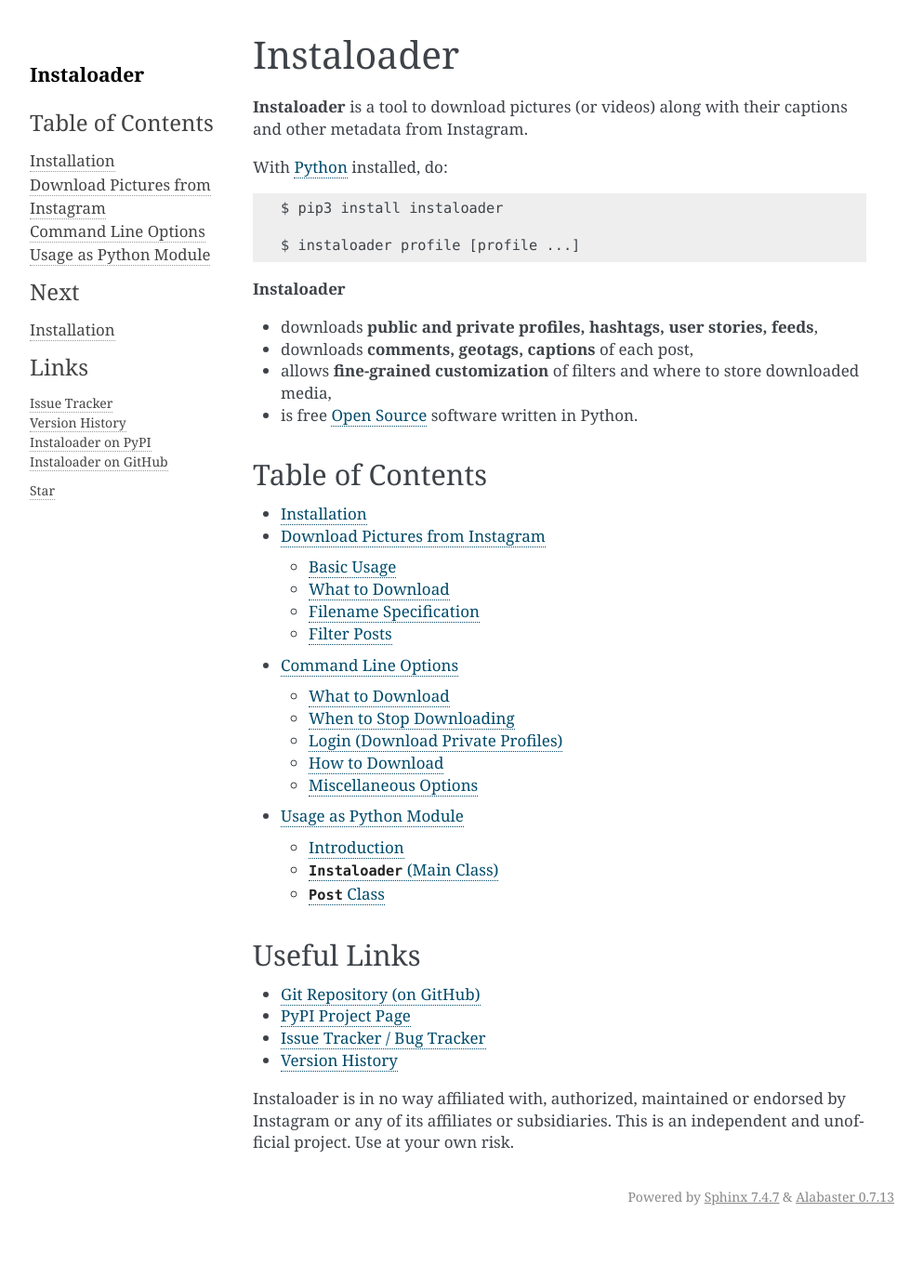
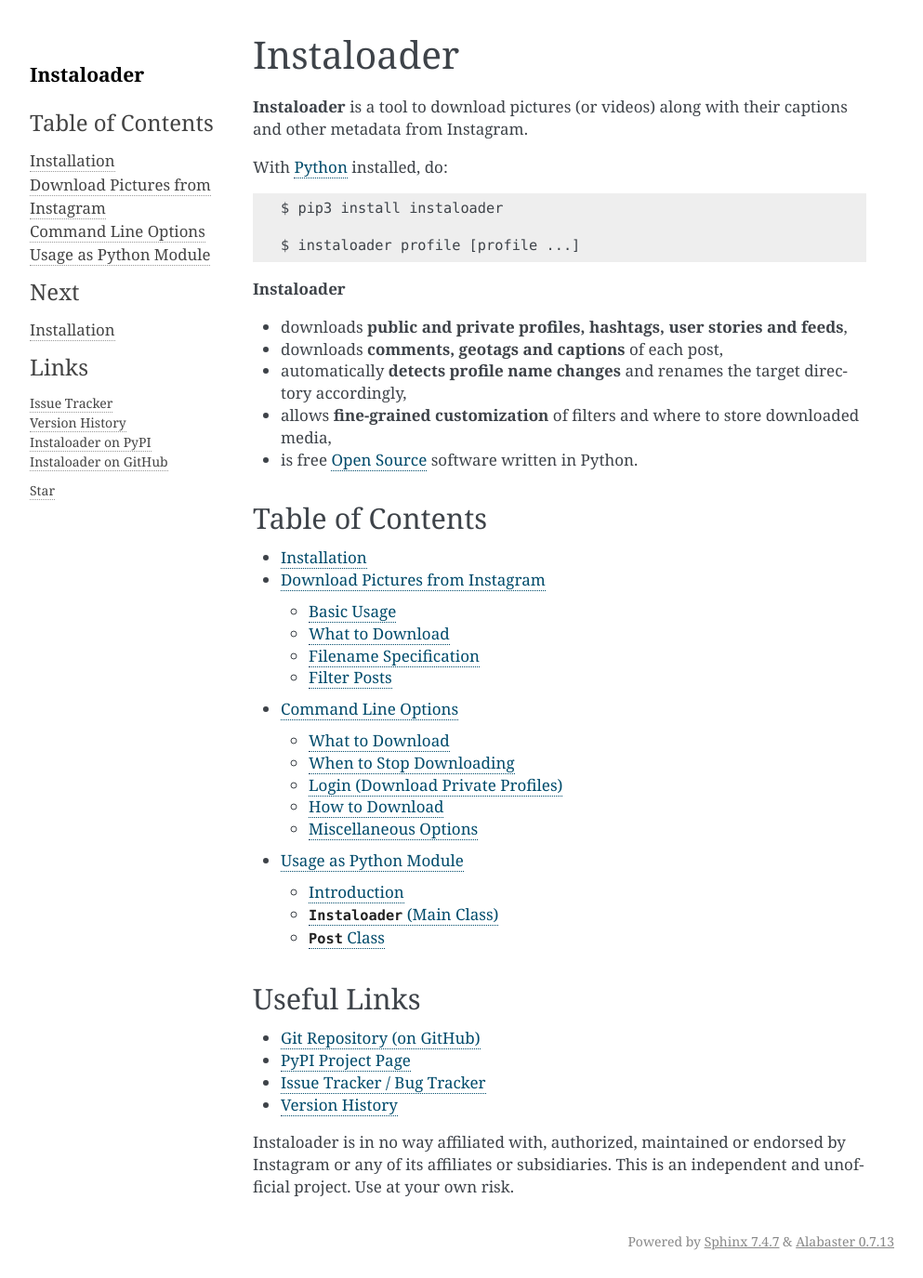
Before and after one commit to instaloader/instaloader, a Sphinx documentation site: the page built from docs/index.rst, in a window 1280 px wide. Shown: the whole page at 93% size, without its empty margins (148-1141 px from the left). Built offline with Sphinx 7.4.7, drawn with Linux system fonts in a browser that asks for light colours; before the commit the page ends 1327 px from its top, so only the background shows below that.

Commit message:
Minor doc-related improvements

```diff
--- a/README.rst
+++ b/README.rst
@@ -343,7 +341,7 @@ get the current username of a profile, given this unique ID
 .. as-module-intro-end
 
 Refer to the
-`Instaloader Documentation <https://instaloader.readthedocs.io/>`__ for
+`Instaloader Documentation <https://instaloader.readthedocs.io/as-module.html>`__ for
 more information.
 
 Disclaimer
--- a/docs/index.rst
+++ b/docs/index.rst
@@ -14,10 +14,13 @@ With `Python <https://www.python.org/>`__ installed, do:
 
 **Instaloader**
 
-- downloads **public and private profiles, hashtags, user stories,
+- downloads **public and private profiles, hashtags, user stories and
   feeds**,
 
-- downloads **comments, geotags, captions** of each post,
+- downloads **comments, geotags and captions** of each post,
+
+- automatically **detects profile name changes** and renames the target
+  directory accordingly,
 
 - allows **fine-grained customization** of filters and where to store
   downloaded media,
```
Also changed, not shown: other parts of README.rst (+3 -5 lines), instaloader.py (+8 -0 lines).
